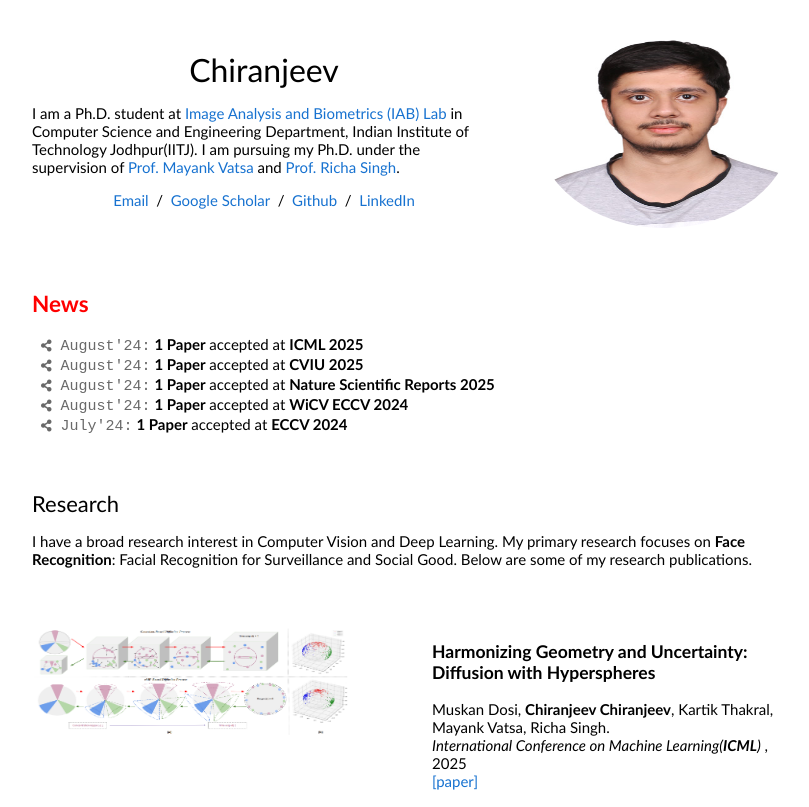
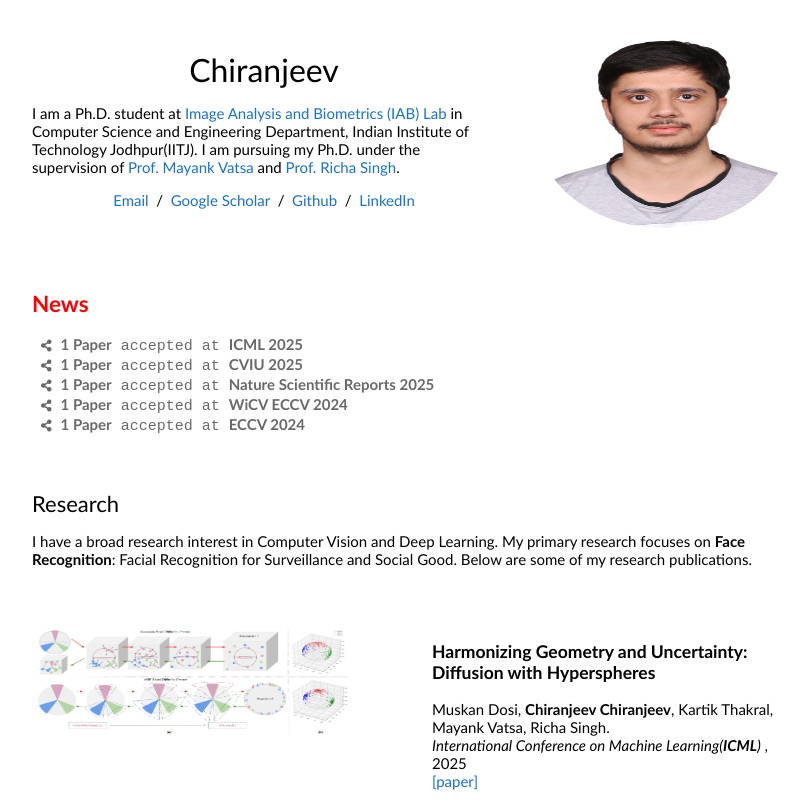
Before and after one commit to aryachiranjeev/chiranjeev.github.io, a plain HTML site: page index.html in a window 1280 px wide. Shown: the top 807 px of the page, without its empty margins (228-1037 px from the left). Drawn offline with Linux system fonts and the light colour scheme.

Commit message:
Update index.html

```diff
--- a/index.html
+++ b/index.html
@@ -43,12 +43,12 @@
                 <td style="padding:20px;width:100%;vertical-align:middle">
                   <h2><font color="red">News</font> </h2>
                   <p>
-			  <span style="font-family: 'Courier New', Courier, monospace; color: #696969;">&nbsp;<i class="fa fa-share-alt" style="font-size:12px"></i> August'24:</span> <strong>1 Paper</strong> accepted at <strong>ICML 2025</strong><br>
-			  <span style="font-family: 'Courier New', Courier, monospace; color: #696969;">&nbsp;<i class="fa fa-share-alt" style="font-size:12px"></i> August'24:</span> <strong>1 Paper</strong> accepted at <strong>CVIU 2025</strong><br>
-			  <span style="font-family: 'Courier New', Courier, monospace; color: #696969;">&nbsp;<i class="fa fa-share-alt" style="font-size:12px"></i> August'24:</span> <strong>1 Paper</strong> accepted at <strong>Nature Scientific Reports 2025</strong><br>
+			  <span style="font-family: 'Courier New', Courier, monospace; color: #696969;">&nbsp;<i class="fa fa-share-alt" style="font-size:12px"></i> <strong>1 Paper</strong> accepted at <strong>ICML 2025</strong><br>
+			  <span style="font-family: 'Courier New', Courier, monospace; color: #696969;">&nbsp;<i class="fa fa-share-alt" style="font-size:12px"></i> <strong>1 Paper</strong> accepted at <strong>CVIU 2025</strong><br>
+			  <span style="font-family: 'Courier New', Courier, monospace; color: #696969;">&nbsp;<i class="fa fa-share-alt" style="font-size:12px"></i> <strong>1 Paper</strong> accepted at <strong>Nature Scientific Reports 2025</strong><br>
 <!-- 			  <span style="font-family: 'Courier New', Courier, monospace; color: #696969;">&nbsp;<i class="fa fa-share-alt" style="font-size:12px"></i> August'24:</span> <strong>1 Paper</strong> accepted at <strong>IJCB 2024</strong><br> -->
-			  <span style="font-family: 'Courier New', Courier, monospace; color: #696969;">&nbsp;<i class="fa fa-share-alt" style="font-size:12px"></i> August'24:</span> <strong>1 Paper</strong> accepted at <strong>WiCV ECCV 2024</strong><br>
-			  <span style="font-family: 'Courier New', Courier, monospace; color: #696969;">&nbsp;<i class="fa fa-share-alt" style="font-size:12px"></i> July'24:</span> <strong>1 Paper</strong> accepted at <strong>ECCV 2024</strong><br>
+			  <span style="font-family: 'Courier New', Courier, monospace; color: #696969;">&nbsp;<i class="fa fa-share-alt" style="font-size:12px"></i> <strong>1 Paper</strong> accepted at <strong>WiCV ECCV 2024</strong><br>
+			  <span style="font-family: 'Courier New', Courier, monospace; color: #696969;">&nbsp;<i class="fa fa-share-alt" style="font-size:12px"></i> <strong>1 Paper</strong> accepted at <strong>ECCV 2024</strong><br>
 		  </p>
                 </td>
               </tr>
```
